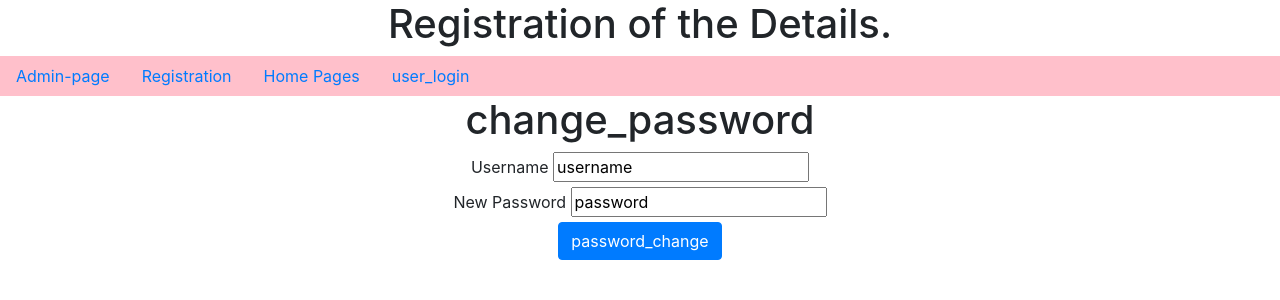
After one commit to BharathRoyals/user_registation, a Django app: page /forget_password/ in a window 1280 px wide. The commit adds this page. Shown: the top 300 px of the page. Run offline with Django 4.2, Linux system fonts and the light colour scheme.

Commit message:
first commit

```diff
--- a/app/views.py
+++ b/app/views.py
@@ -73,3 +73,36 @@ def user_login(request):
 def user_logout(request):
     logout(request)
     return HttpResponseRedirect(reverse('home'))
+
+@login_required
+def display_profile(request):
+    username=request.session.get('username')
+    UO=User.objects.get(username=username)
+    PO=profile.objects.get(username=UO)
+    d={'UO':UO,'PO':PO}
+
+
+
+    return render(request,'display_profile.html',d)
+
+@login_required
+def change_password(request):
+    if request.method=='POST':
+        password=request.POST['pw']
+        username=request.session.get('username')
+        UO=User.objects.get(username=username)
+        UO.set_password(password)
+        UO.save()
+        return HttpResponse('insert  change the password successfully')
+    return render(request,'change_password.html')
+
+def forget_password(request):
+    if request.method=='POST':
+        username=request.POST['username']
+        password=request.POST['pw']
+
+        UO=User.objects.get(username=username)
+        UO.set_password(password)
+        UO.save()
+        return HttpResponse('insert the password successfully')
+    return render(request,'forget_password.html')
--- a/project37/urls.py
+++ b/project37/urls.py
@@ -26,5 +26,8 @@ urlpatterns = [
     path('home/',home,name='home'),
     path('user_login/',user_login,name='user_login'),
     path('user_logout/',user_logout,name='user_logout'),
+    path('display_profile/',display_profile,name='display_profile'),
+    path('change_password/',change_password,name='change_password'),
+    path('forget_password/',forget_password,name='forget_password'),
 
 ]+static(settings.MEDIA_URL,document_root=settings.MEDIA_ROOT)
--- a/templates/dummy.html
+++ b/templates/dummy.html
@@ -23,6 +23,10 @@
 
       {% if user.is_authenticated %}
       <a href="{% url 'user_logout' %}" class="nav-link"> user_logout</a>
+      <a href="{% url 'display_profile' %}" class="nav-link">display_profile</a>
+      <a href="{% url 'change_password' %}" class="nav-link">change_password</a>
+      <a href="{% url 'forget_password' %}" class="nav-link">forget_password</a>
+      <a href="{% url 'user_logout' %}" class="nav-link">user_logout</a>
       {% else %}
       <a href="{% url 'user_login' %}" class="nav-link">user_login</a>
       {% endif %}
--- /dev/null
+++ b/templates/forget_password.html
@@ -0,0 +1,20 @@
+{% extends 'dummy.html' %}
+{% block title %}
+<title>forget_password</title>
+{% endblock %}
+
+
+{% block body_block %}
+<h1>change_password</h1>
+<form method="POST">
+    {% csrf_token %}
+
+    <label for="username">Username</label>
+    <input type="text" name="username" value="username"><br>
+    <label for="password">New Password</label>
+    <input type="text" name="pw" value="password"><br>
+
+    <input type="submit" value="password_change" class="btn btn-primary">
+</form>
+
+{% endblock %}
--- a/templates/user_login.html
+++ b/templates/user_login.html
@@ -12,6 +12,7 @@
         <label for="password">password</label>
         <input type="password" name="password" id="password"><br>
         <input type="submit" value="user_login" class="btn btn-primary">
+        <a href="{% url 'forget_password' %}" class="btn btn-primary"></a>
 
     </form>
 {% endblock %}
```
Also changed, not shown: templates/change_password.html (added, +17 -0 lines), templates/display_profile.html (added, +15 -0 lines), db.sqlite3, media/pi/1000023565_Z3b2t9P.jpg (added), media/pi/138.jpg (added), media/pi/257_GUslKkm.jpg (added).
